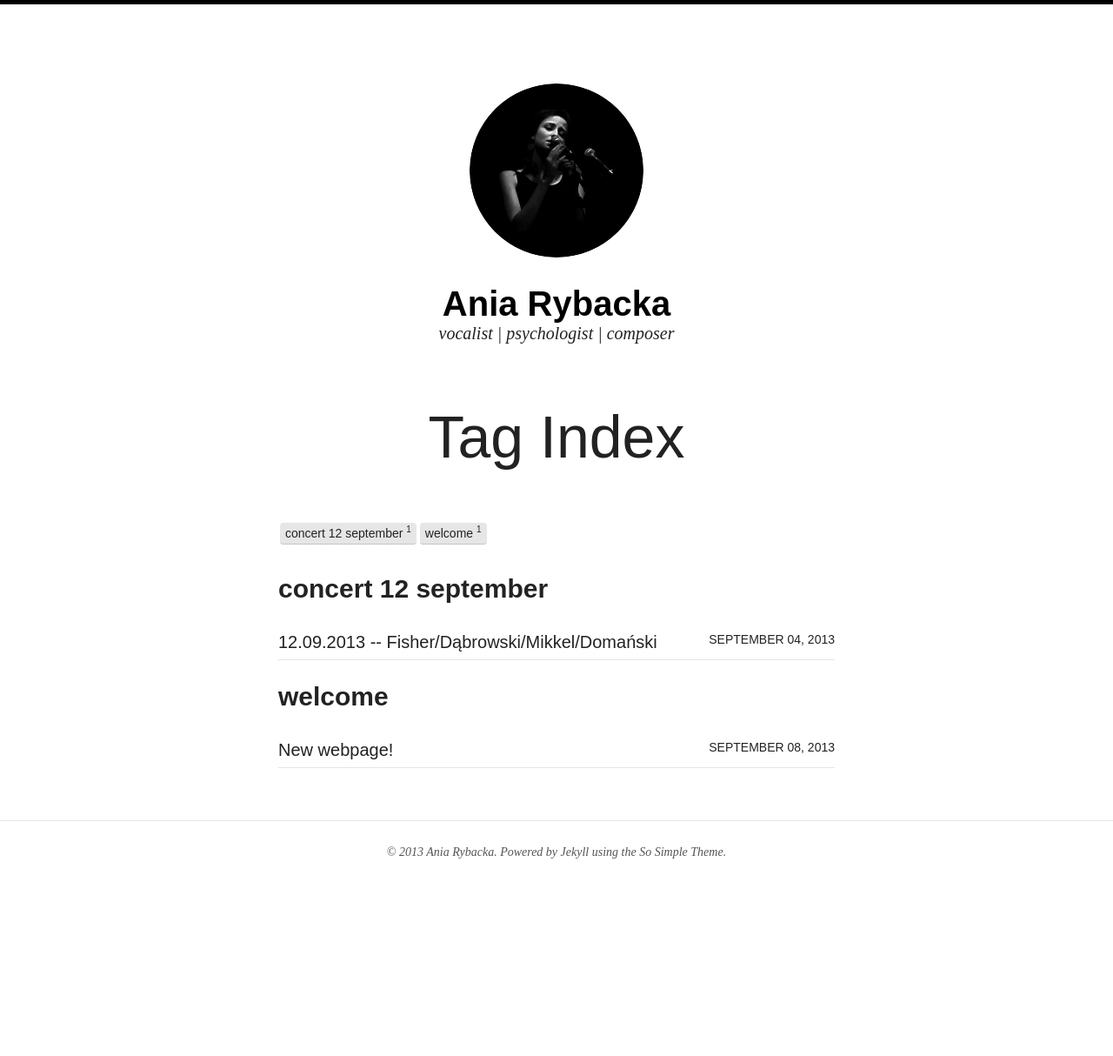
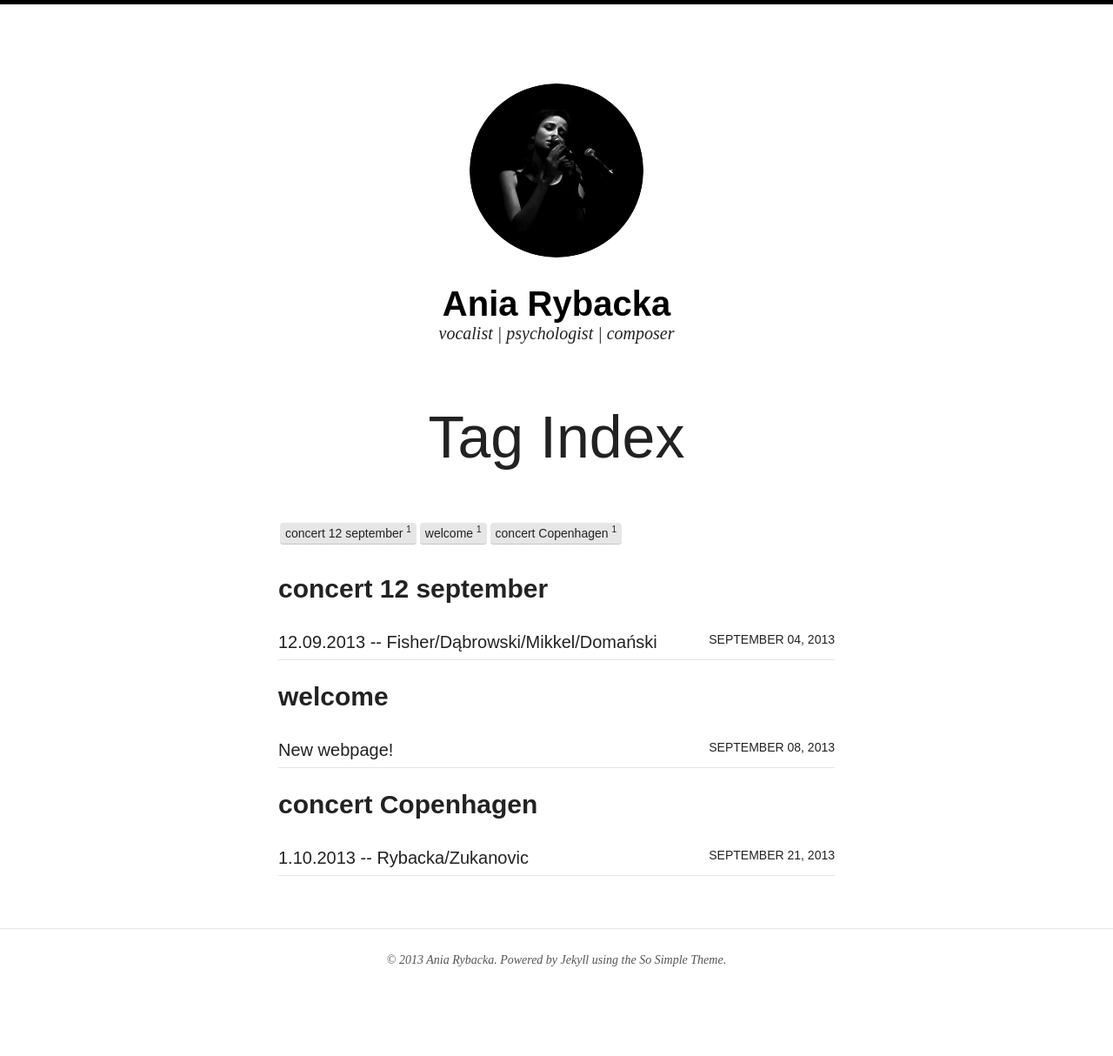
Before and after one commit to aniarybacka/aniarybacka.github.io, a Jekyll site: the page built from tags.html, in a window 1280 px wide. Shown: the whole page at 87% size. Built offline with Jekyll 4.4.1, drawn with Linux system fonts in a browser that asks for light colours; nearby versions of some CDN libraries; before the commit the page ends 1090 px from its top, so only the background shows below that.

Commit message:
site description changed. One concert added

```diff
--- /dev/null
+++ b/_posts/2013-09-21-concert-Trinitatis-Kirke.md
@@ -0,0 +1,20 @@
+---
+layout: post
+title: "1.10.2013 -- Rybacka/Zukanovic"
+description: 1 october concert in Copenhagen
+modified: 2013-09-21
+category: concerts
+tags: [concert Copenhagen]
+comments: true
+---
+A very mystic Blueberry-duo concert, the <big>**1st of october**</big>
+ 2013 in <a href="http://www.facebook.com/trinitatisnatkirke"> Trinitatis Natkirke</a>, Copenhagen / Denmark<br>
+
+
+Ania Rybacka - vocal, loops <br>
+Adi Zukanowic - synthesizers
+
+
+<figure>
+   <img src="/images/Trinitatis Natkirke.jpg">
+</figure>
--- a/index.html
+++ b/index.html
@@ -1,8 +1,8 @@
 ---
 layout: page
 title: Latest Posts
-description: "A simple and clean responsive Jekyll theme for words and photos."
-tags: [Jekyll, theme, themes, responsive, blog, minimalism]
+description: "web page of polish vocalist and psychologist Ania Rybacka"
+tags: [Ania Rybacka, Ann Fisher]
 ---
 
 <ul class="post-list">
```
Also changed, not shown: images/Trinitatis Natkirke.jpg (added).
